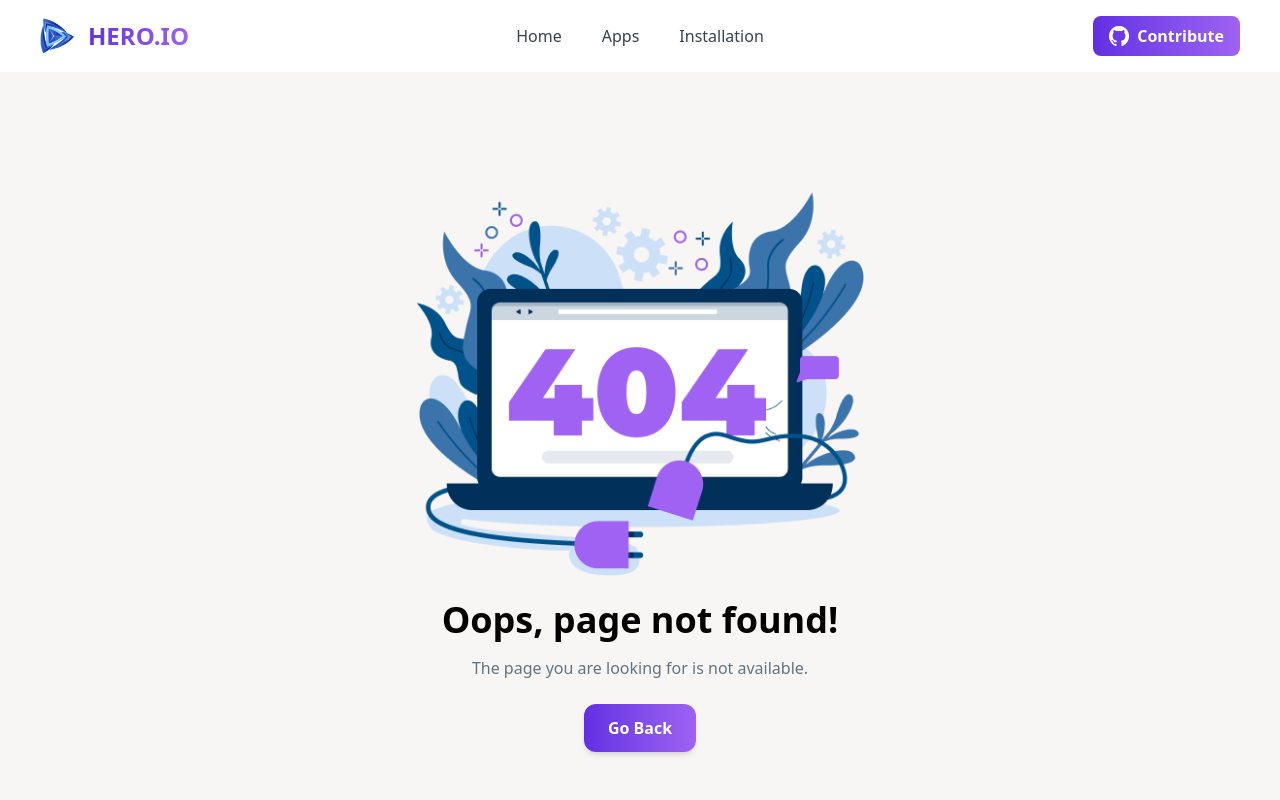
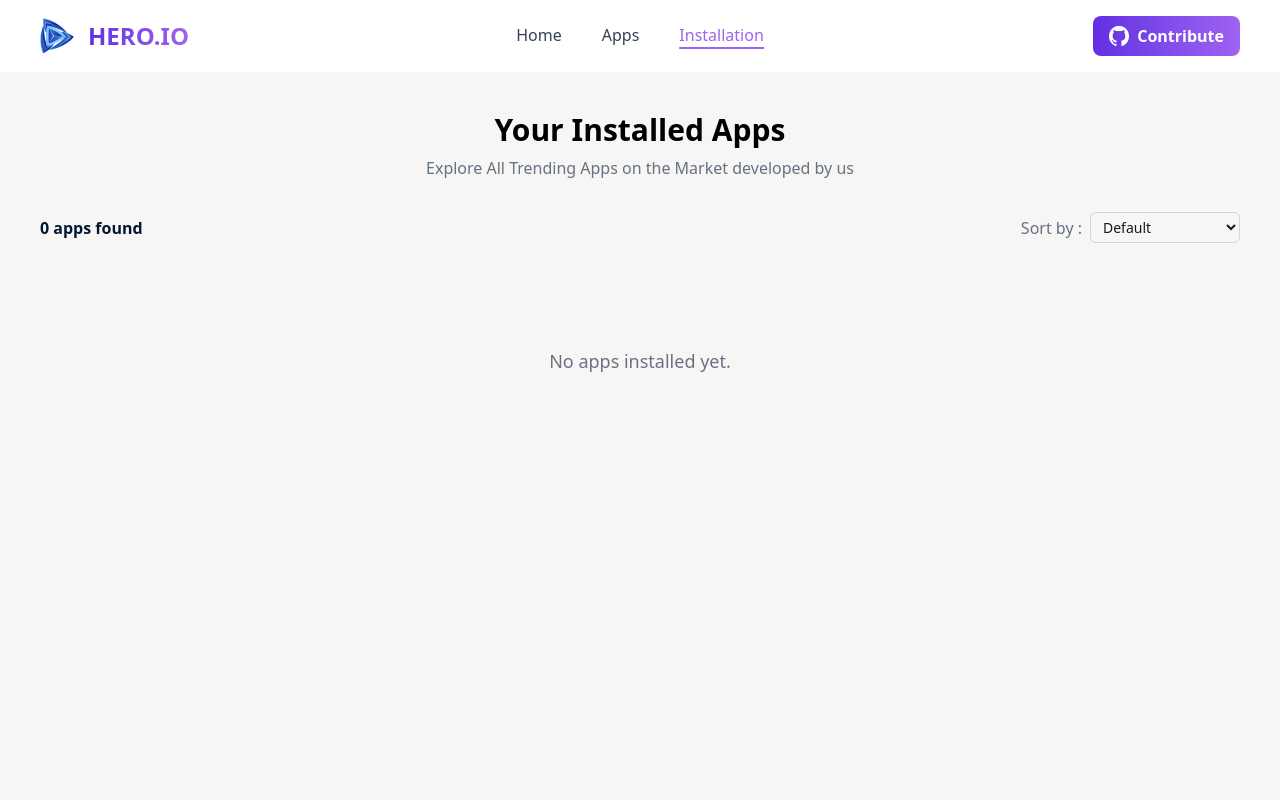
Before and after one commit to SamiunAuntor/PH-Assignment-8_Hero-Apps, a React (Vite) app: page /installation in a window 1280 px wide. Before the commit this address had no page. Shown: the top 800 px of the page. Built offline with nearby package versions, Linux system fonts and the light colour scheme.

Commit message:
implemented installed apps page

```diff
--- a/src/Components/AppDeatils.jsx
+++ b/src/Components/AppDeatils.jsx
@@ -46,8 +46,19 @@ const AppDetails = ({ app }) => {
             }
         };
 
+        // Listen localStorage updates for uninstalled apps
+        const handleStorageChange = () => {
+            const updatedApps = JSON.parse(localStorage.getItem("installedApps")) || [];
+            setInstalled(updatedApps.includes(title));
+        };
+
         window.addEventListener("resize", handleResize);
-        return () => window.removeEventListener("resize", handleResize);
+        window.addEventListener("storage", handleStorageChange);
+
+        return () => {
+            window.removeEventListener("resize", handleResize);
+            window.removeEventListener("storage", handleStorageChange);
+        };
     }, [title]);
 
     const handleInstall = () => {
@@ -57,6 +68,9 @@ const AppDetails = ({ app }) => {
         if (!installedApps.includes(title)) {
             installedApps.push(title);
             localStorage.setItem("installedApps", JSON.stringify(installedApps));
+
+            // manually trigger the event for instant update
+            window.dispatchEvent(new Event("storage"));
         }
     };
 
--- /dev/null
+++ b/src/Components/InstallationCard.jsx
@@ -0,0 +1,71 @@
+import React from 'react';
+import star from "../assets/icon-ratings.png";
+import download from "../assets/icon-downloads.png";
+
+const InstallationCard = ({ app }) => {
+    const { image, title, downloads, ratingAvg, size } = app;
+
+    const handleUninstall = () => {
+        const stored = JSON.parse(localStorage.getItem("installedApps")) || [];
+        const updated = stored.filter(name => name !== title);
+        localStorage.setItem("installedApps", JSON.stringify(updated));
+        window.location.reload();
+    };
+
+    const formatCompact = (num) => {
+        if (num >= 1000000000) return `${(num / 1000000000).toFixed(0)}B`;
+        if (num >= 1000000) return `${(num / 1000000).toFixed(0)}M`;
+        if (num >= 1000) return `${(num / 1000).toFixed(0)}K`;
+        return `${num}`;
+    };
+
+    return (
+        <div className="w-full flex flex-col sm:flex-row items-center justify-between p-4 bg-white rounded-xl shadow-sm gap-4">
+            {/* Left Section */}
+            <div className="flex flex-col sm:flex-row items-center gap-4 w-full sm:w-auto">
+                {/* App Icon */}
+                <img
+                    src={image}
+                    alt={`${title} Icon`}
+                    className="w-16 h-16 md:w-20 md:h-20 rounded-2xl object-cover"
+                />
+
+                {/* App Info */}
+                <div className="flex flex-col justify-center text-center sm:text-left">
+                    {/* App Name */}
+                    <h3 className="text-lg md:text-xl font-bold text-black">
+                        {title}
+                    </h3>
+
+                    {/* Stats Row */}
+                    <div className="flex flex-wrap justify-center sm:justify-start items-center gap-4 mt-1 text-sm text-gray-600 font-semibold">
+                        {/* Downloads */}
+                        <div className="flex items-center gap-1">
+                            <img src={download} alt="Downloads" className="w-4 h-4" />
+                            <span className="text-[#00D390]">{formatCompact(downloads)}</span>
+                        </div>
+
+                        {/* Rating */}
+                        <div className="flex items-center gap-1">
+                            <img src={star} alt="Rating" className="w-4 h-4" />
+                            <span className="text-[#FF8811]">{ratingAvg}</span>
+                        </div>
+
+                        {/* App Size */}
+                        <span>{size} MB</span>
+                    </div>
+                </div>
+            </div>
+
+            {/* Right Section - Uninstall Button */}
+            <button
+                onClick={handleUninstall}
+                className="bg-white text-[#00D390] border border-[#00D390] px-4 py-2 rounded-md font-semibold hover:bg-[#00D390] hover:text-white transition w-full sm:w-auto"
+            >
+                Uninstall
+            </button>
+        </div>
+    );
+};
+
+export default InstallationCard;
--- a/src/Components/NavBar.jsx
+++ b/src/Components/NavBar.jsx
@@ -21,7 +21,7 @@ const NavBar = () => {
                 <ul className="hidden md:flex absolute left-1/2 transform -translate-x-1/2 space-x-10 text-gray-700 font-medium">
                     <NavLink to={`/`} className="hover:text-[#632EE3] cursor-pointer transition">Home</NavLink>
                     <NavLink to={`/apps`} className="hover:text-[#632EE3] cursor-pointer transition">Apps</NavLink>
-                    <li className="hover:text-[#632EE3] cursor-pointer transition">Installation</li>
+                    <NavLink to={`/installation`} className="hover:text-[#632EE3] cursor-pointer transition">Installation</NavLink>
                 </ul>
 
                 {/* Right Section */}
--- /dev/null
+++ b/src/Pages/InstallationPage.jsx
@@ -0,0 +1,71 @@
+import React, { useEffect, useState } from 'react';
+import InstallationCard from '../Components/InstallationCard';
+import { useLoaderData } from 'react-router';
+
+const InstallationPage = () => {
+    const appsData = useLoaderData();
+    const [installedApps, setInstalledApps] = useState([]);
+    const [sortBy, setSortBy] = useState("default");
+
+    useEffect(() => {
+        const stored = JSON.parse(localStorage.getItem("installedApps")) || [];
+        const filtered = appsData.filter(app => stored.includes(app.title));
+        setInstalledApps(filtered);
+    }, [appsData]);
+
+    const sortedApps = [...installedApps].sort((a, b) => {
+        if (sortBy === "size-asc") return a.size - b.size;
+        if (sortBy === "size-desc") return b.size - a.size;
+        return 0;
+    });
+
+    return (
+        <div className="p-6 md:p-10 min-h-screen bg-[#f8f5f5]">
+            {/* Header */}
+            <div className="mb-8 flex flex-col items-center text-center">
+                <h1 className="text-2xl md:text-3xl font-bold text-black">
+                    Your Installed Apps
+                </h1>
+                <p className="text-[#627382] mt-2 text-sm md:text-base">
+                    Explore All Trending Apps on the Market developed by us
+                </p>
+            </div>
+
+            {/* Toolbar */}
+            <div className="flex flex-col sm:flex-row items-center justify-center sm:justify-between mb-6 gap-4 w-full">
+                <p className="text-[#001931] font-semibold text-center sm:text-left">
+                    {installedApps.length} apps found
+                </p>
+
+                <div className="flex items-center gap-2 justify-center">
+                    <label className="text-[#627382] font-medium">Sort by :</label>
+                    <select
+                        value={sortBy}
+                        onChange={(e) => setSortBy(e.target.value)}
+                        className="border border-gray-300 rounded-md px-2 py-1 text-sm focus:outline-none focus:ring-1 focus:ring-[#00D390]"
+                    >
+                        <option value="default">Default</option>
+                        <option value="size-asc">Size: Low to High</option>
+                        <option value="size-desc">Size: High to Low</option>
+                    </select>
+                </div>
+            </div>
+
+
+            {/* Installed Apps List */}
+            <div className="space-y-4">
+                {sortedApps.length > 0 ? (
+                    sortedApps.map((app) => (
+                        <InstallationCard key={app.id} app={app} />
+                    ))
+                ) : (
+                    <p className="text-center text-gray-500 py-20 text-lg">
+                        No apps installed yet.
+                    </p>
+                )}
+            </div>
+        </div>
+    );
+};
+
+export default InstallationPage;
--- a/src/Router.jsx
+++ b/src/Router.jsx
@@ -4,6 +4,7 @@ import HomePage from "./Pages/HomePage";
 import ErrorPage from "./Pages/ErrorPage";
 import Apps from "./Pages/Apps";
 import AppDeatilsPage from "./Pages/AppDeatilsPage";
+import InstallationPage from "./Pages/InstallationPage";
 
 
 const router = createBrowserRouter([
@@ -27,6 +28,11 @@ const router = createBrowserRouter([
                 loader: () => fetch("/Apps.json"),
             },
             {
+                path: "/installation",
+                Component: InstallationPage,
+                loader: () => fetch("/Apps.json"),
+            },
+            {
                 path: "*",
                 Component: ErrorPage,
             }
--- a/src/index.css
+++ b/src/index.css
@@ -1,2 +1,7 @@
 @import "tailwindcss";
 @plugin "daisyui";
+
+a.active {
+    color: #9F62F2;
+    border-bottom: 2px solid #9F62F2;
+}
```
